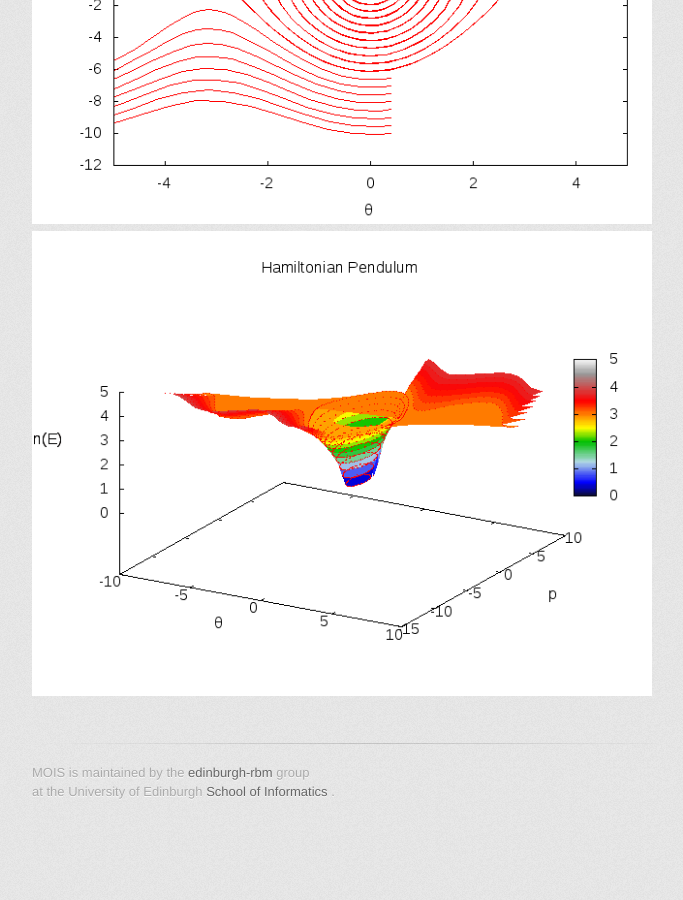
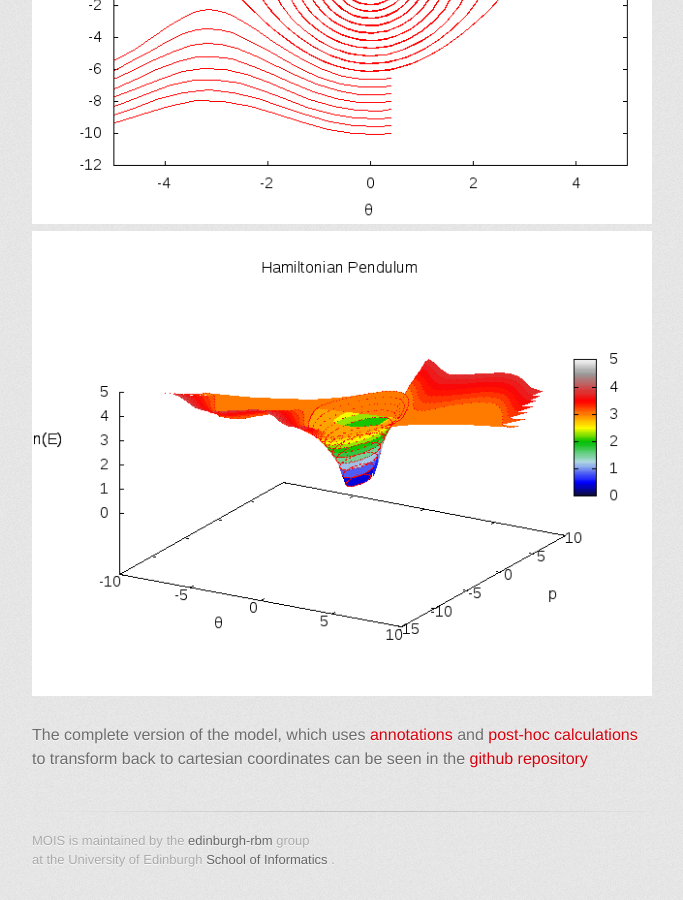
Before and after one commit to edinburgh-rbm/mois-examples, a Jekyll site: the page built from pendulum/index.md, in a window 1280 px wide and 900 px high, scrolled down 2251 px. Shown: the whole window, without its empty margins (298-981 px from the left). Built offline with Jekyll 4.4.1, drawn with Linux system fonts in a browser that asks for light colours; some web fonts are replaced; formulas are drawn with MathJax 3; a script that is not in the unit is left out; before the commit the page ends 3083 px from its top, so only the background shows below that.

Commit message:
add link to complete example of pendulum

```diff
--- a/pendulum/index.md
+++ b/pendulum/index.md
@@ -92,3 +92,9 @@ instead of oscillating back and forth.
 
 ![Phase-space Diagram](pendulum.png)
 ![Phase-space Diagram](pendulum-3d.png)
+
+The complete version of the model, which uses
+[annotations](../annotation.html) and [post-hoc
+calculations](../varcalc) to transform back to cartesian coordinates
+can be seen in the [github
+repository](https://github.com/edinburgh-rbm/mois-examples/blob/master/src/main/scala/uk/ac/ed/inf/mois/examples/Pendulum.scala)
```
Also changed, not shown: other parts of pendulum/index.md (+1 -1 lines).
